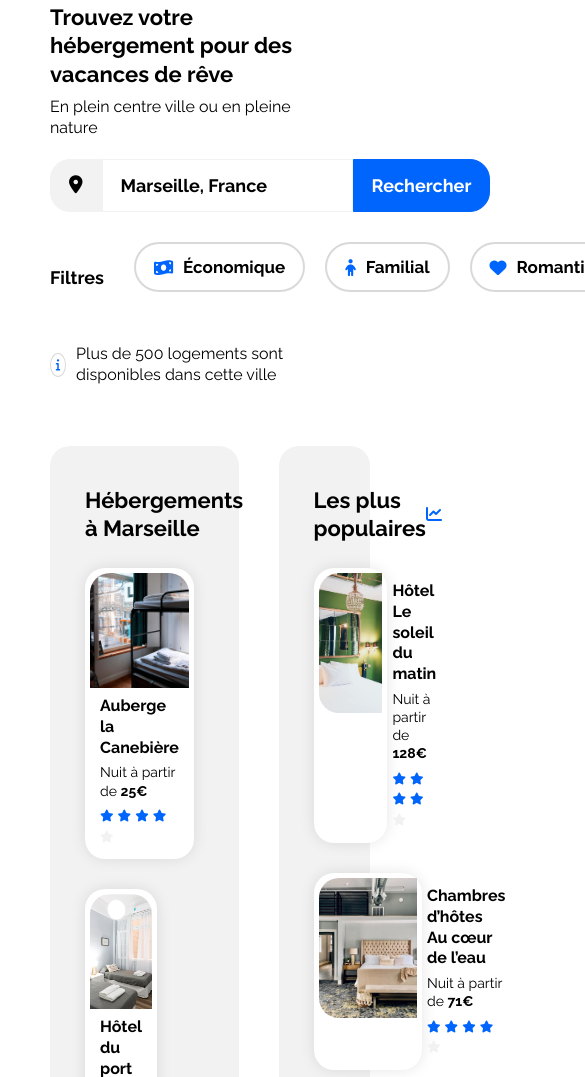
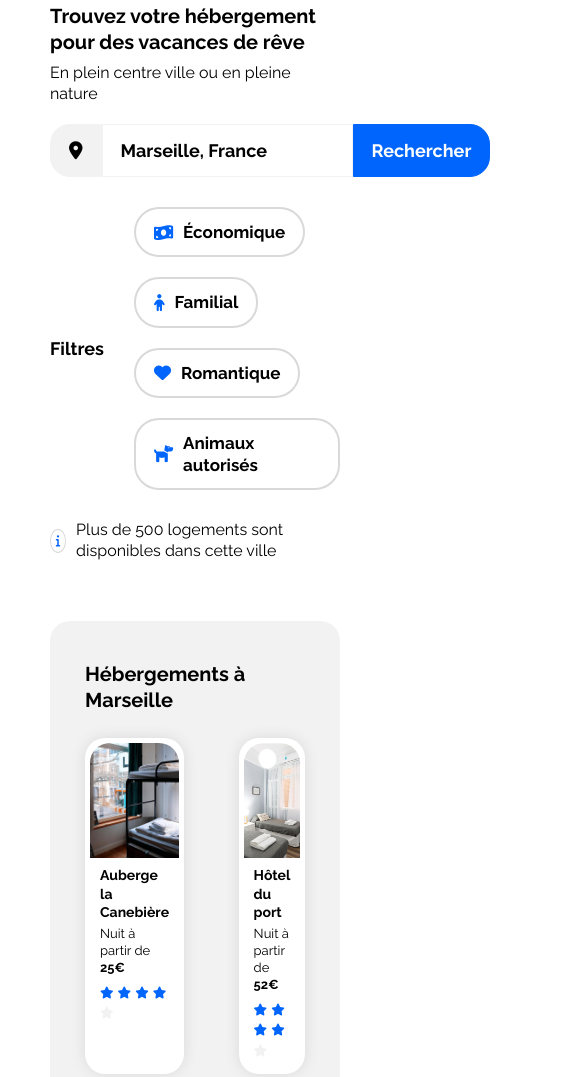
Before and after one commit to natho19/booki, a plain HTML site: page index.html in a window 390 px wide. Shown: the part 121-1198 px from the top of the page, 585 px wide, since content can reach past the window. Drawn offline with Linux system fonts and the light colour scheme.

Commit message:
responsive desktop and tablet

```diff
--- a/css/style.css
+++ b/css/style.css
@@ -260,6 +260,7 @@ button {
 .card-link {
     display: flex;
     flex-direction: column;
+    height: 100%;
     padding: 5px;
     background-color: #fff;
     border-radius: 20px;
@@ -302,7 +303,7 @@ button {
 }
 
 .most-popular {
-    max-width: 31.5%;
+    max-width: 35%;
 }
 
 .most-popular-title {
@@ -335,6 +336,7 @@ button {
     border-top-right-radius: 0;
     border-bottom-left-radius: 20px;
     width: 135px;
+    min-width: 135px;
     height: 140px;
 }
 
@@ -356,11 +358,11 @@ button {
 }
 
 #activities .card-img {
-    flex-basis: 390px;
+    flex-basis: 370px;
 }
 
 #activities .card-body {
-    padding: 20px;
+    padding: 18px 20px;
     flex-grow: 1;
     display: flex;
     align-items: center;
@@ -399,3 +401,119 @@ button {
 .footer-box a:hover {
     text-decoration: underline;
 }
+
+/***** Responsive Desktop  *****/
+
+@media screen and (max-width: 1150px) {
+
+    h1,
+    h2 {
+        font-size: 20px;
+    }
+
+    h3 {
+        font-size: 15px;
+    }
+
+    h4 {
+        font-size: 13px;
+    }
+
+    .footer-box h2 {
+        font-size: 17px;
+    }
+
+    .footer-box a {
+        font-size: 15px;
+    }
+
+    .most-popular {
+        max-width: 36%;
+    }
+
+    .card-horizontal .card-img {
+        width: 120px;
+        min-width: 120px;
+    }
+}
+
+/***** Responsive Tablet  *****/
+
+@media screen and (max-width: 992px) {
+
+    h3 {
+        font-size: 14px;
+    }
+
+    .filters ul {
+        flex-wrap: wrap;
+    }
+
+    .filter {
+        margin-bottom: 20px;
+    }
+
+    .filters li:last-child .filter {
+        margin-bottom: 0;
+    }
+
+    #accomodations {
+        flex-wrap: wrap;
+    }
+
+    .in-marseille {
+        max-width: inherit;
+        margin-right: inherit;
+        margin-bottom: 40px;
+    }
+
+    .most-popular {
+        max-width: inherit;
+    }
+
+    .most-popular .cards {
+        flex-wrap: nowrap;
+    }
+
+    .card-horizontal {
+        flex-basis: 30%;
+    }
+
+    .card-horizontal .card-link {
+        height: inherit;
+    }
+
+    #activities .card-img {
+        flex-basis: 180px;
+    }
+
+    #activities .card-body {
+        padding: 15px 20px;
+    }
+
+    footer {
+        padding: 40px 50px;
+    }
+
+    .footer-box h2 {
+        font-size: 16px;
+        margin-bottom: 15px;
+    }
+
+    .footer-box a {
+        font-size: 14px;
+    }
+
+}
+
+@media screen and (max-width: 975px) {
+
+    .most-popular .cards {
+        flex-wrap: wrap;
+    }
+
+    .card-horizontal {
+        flex-basis: 47%;
+    }
+
+}
```
